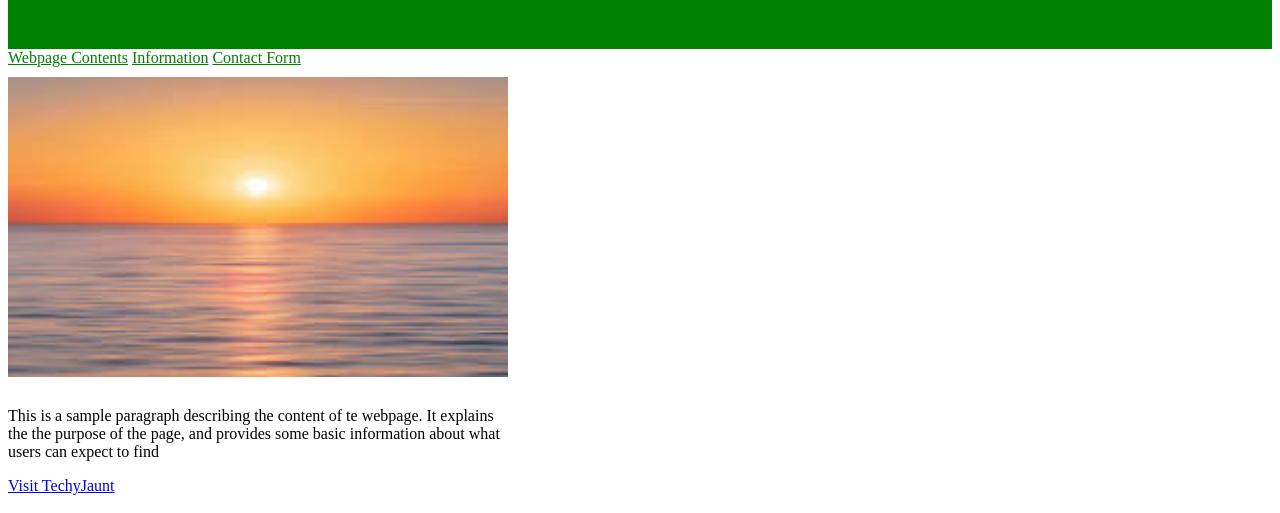
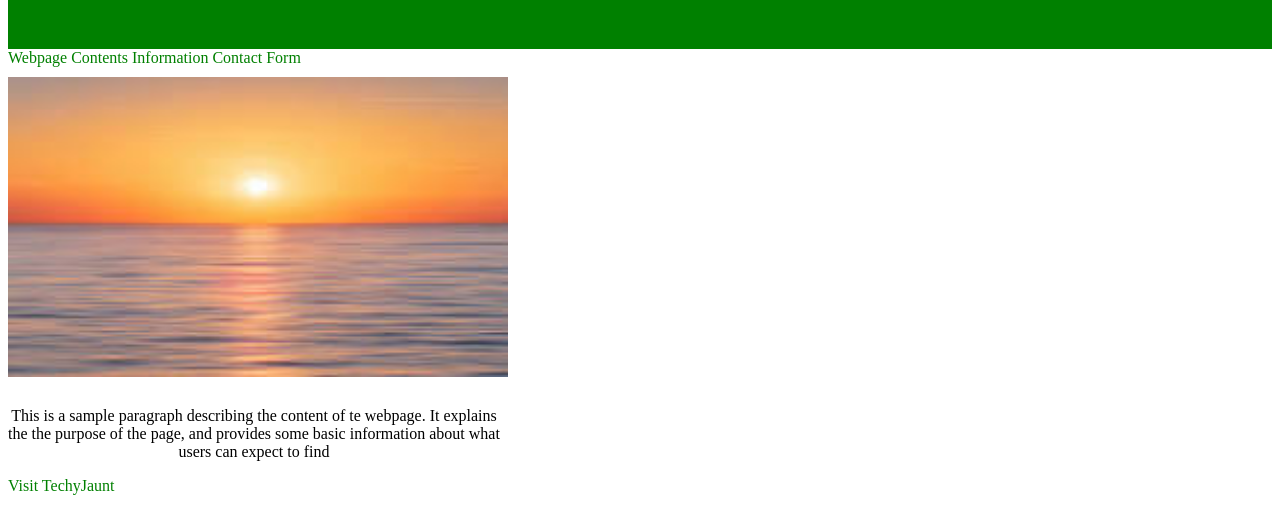
Before and after one commit to ChyziCodes/TechyJauntAssignment, a plain HTML site: page index.html in a window 1280 px wide. Shown: the part 99-612 px from the top of the page. Drawn offline with Linux system fonts and the light colour scheme.

Commit message:
first commit

```diff
--- a/index.html
+++ b/index.html
@@ -8,10 +8,25 @@
 <body>
 
     <style>
+
         img {
             width: 500px;
             height: 300px;
             padding: 10px 0;
+        }
+
+        a {
+            color: green;
+            text-decoration: none;
+
+        }
+
+        #paragraph{
+            width: fit-content;
+        }
+
+        p{
+            text-align: center;
         }
 
     </style>
@@ -22,14 +37,16 @@
         </div>
 
         <div>
-            <a style="color: green;" href="#web-contents">Webpage Contents</a>
-            <a style="color: green;" href="#information-table">Information</a>
-            <a style="color: green;" href="#contact-form">Contact Form</a>
+            <a href="#web-contents">Webpage Contents</a>
+            <a href="#information-table">Information</a>
+            <a href="#contact-form">Contact Form</a>
         </div>
 
         <img src="./Photo/sunset.jpeg" alt="Sunset">
 
+       <div id="paragraph">
         <p>This is a sample paragraph describing the content of te webpage. It explains <br> the the purpose of the page, and provides some basic information about what <br> users can expect to find</p>
+       </div>
 
         <a href="https://www.techyjaunt.com/" target="_blank">Visit TechyJaunt</a>
 
```
